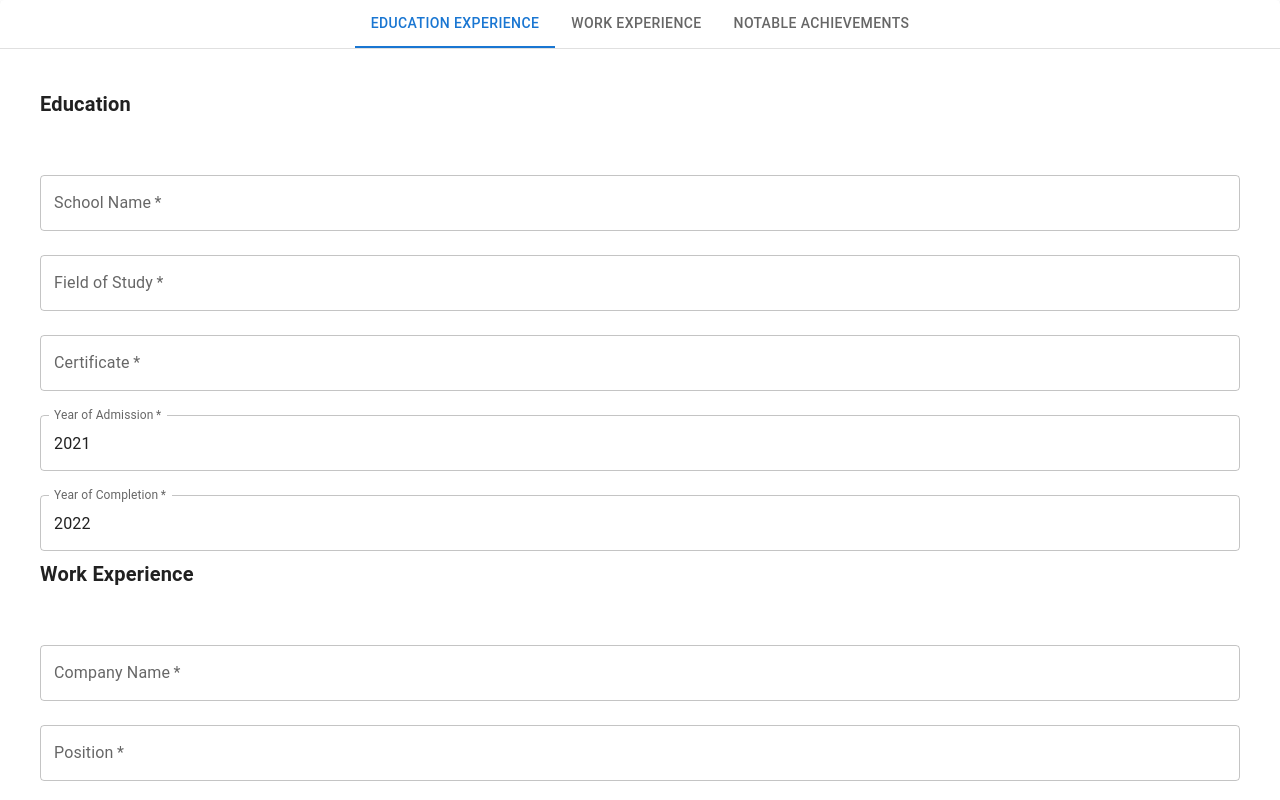
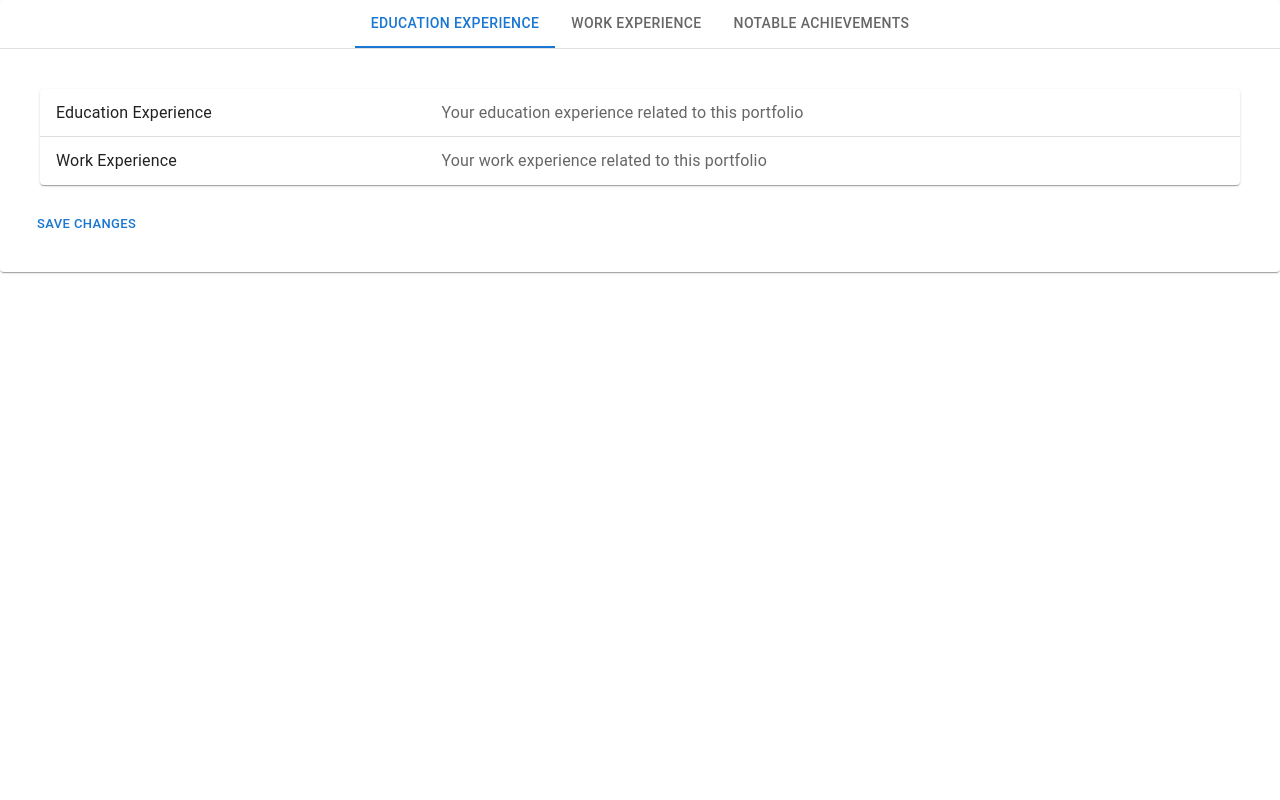
Before and after one commit to MaryDuodu/portfolio-builder, a Next.js app: page /dashboard/new-portfolio in a window 1280 px wide. Shown: the top 800 px of the page. Built offline with nearby package versions, Linux system fonts and the light colour scheme.

Commit message:
add accordion to the portfolio

```diff
--- a/pages/api/portfolio.ts
+++ b/pages/api/portfolio.ts
@@ -34,7 +34,7 @@ export default async function handler(
     }
     case "DELETE": {
       const { db } = await connectToDatabase();
-      const item = await db.collection("portfolios").findOneAndDelete({ _id: new ObjectId(req.query.id as any) });
+      await db.collection("portfolios").findOneAndDelete({ _id: new ObjectId(req.query.id as any) });
 
       return res.status(200).json({
         success: true,
--- a/pages/dashboard/new-portfolio.tsx
+++ b/pages/dashboard/new-portfolio.tsx
@@ -10,12 +10,16 @@ import {
   Tabs,
   Tab,
   Box,
+  Accordion,
+  AccordionSummary,
+  AccordionDetails,
 } from "@mui/material";
 import Router from "next/router";
 import React from "react";
 import Achievements from "../../components/portfolio/achievements";
 import WorkExperience from "../../components/portfolio/work_experience";
 import TabPanel from "../../components/tab-panel";
+// import ExpandMoreIcon from '@mui/icons-material/ExpandMore';
 
 class NewPortfolio extends React.Component<
   {},
@@ -38,8 +42,10 @@ class NewPortfolio extends React.Component<
       description: string;
     };
     selectedTab: number;
+    expanded: string | false;
   }
 > {
+
   constructor(props: any) {
     super(props);
 
@@ -62,8 +68,14 @@ class NewPortfolio extends React.Component<
         description: "",
       },
       selectedTab: 0,
+      expanded: false
     };
     this.handleSubmit = this.handleSubmit.bind(this);
+  }
+
+
+  handleAccordionChange(panel: string, isExpanded: boolean) {
+    this.setState({ expanded: isExpanded ? panel : false })
   }
 
   handleEducationFormChange(event: any, key: string) {
@@ -106,6 +118,8 @@ class NewPortfolio extends React.Component<
   render() {
     return (
       <Card sx={{ minWidth: 275, height: "max-content" }}>
+
+
         <Box sx={{ width: "100%" }}>
           <Box sx={{ borderBottom: 1, borderColor: "divider" }}>
             <Tabs
@@ -122,16 +136,25 @@ class NewPortfolio extends React.Component<
           </Box>
 
           <TabPanel value={this.state.selectedTab} index={0}>
+
             <form onSubmit={this.handleSubmit}>
               <CardContent>
-                <Typography
-                  sx={{ fontSize: 20, fontWeight: "bold", mb: 5,fontFamily: "Roboto"}}
-                  color="text.primary"
-                  gutterBottom
+
+
+                <Accordion expanded={this.state.expanded === 'panel1'}
+                  onChange={(event, isExpanded) => this.handleAccordionChange('panel1', isExpanded)}>
+                  <AccordionSummary
+                    // expandIcon={<ExpandMoreIcon />}
+                    aria-controls="panel1bh-content"
+                    id="panel1bh-header"
                   >
-                  Education
+                    <Typography sx={{ width: '33%', flexShrink: 0 }}>
+                      Education Experience
                     </Typography>
-
+                    <Typography sx={{ color: 'text.secondary' }}>Your education experience related to this portfolio</Typography>
+                  </AccordionSummary>
+                  <AccordionDetails
+                    style={{ marginLeft: "50px" }}>
                     <TextField
                       required
                       id="school"
@@ -212,15 +235,23 @@ class NewPortfolio extends React.Component<
                       }}
                     />
 
-                {/* TODO: add work experience forms here  */}
-                <Typography
-                  sx={{ fontSize: 20, fontWeight: "bold", mb: 5,fontFamily: "Roboto"}}
-                  color="text.primary"
-                  gutterBottom
+                  </AccordionDetails>
+                </Accordion>
+
+                <Accordion expanded={this.state.expanded === 'panel2'}
+                  onChange={(event, isExpanded) => this.handleAccordionChange('panel1', isExpanded)}>
+                  <AccordionSummary
+                    // expandIcon={<ExpandMoreIcon />}
+                    aria-controls="panel1bh-content"
+                    id="panel1bh-header"
                   >
+                    <Typography sx={{ width: '33%', flexShrink: 0 }}>
                       Work Experience
                     </Typography>
-
+                    <Typography sx={{ color: 'text.secondary' }}>Your work experience related to this portfolio</Typography>
+                  </AccordionSummary>
+                  <AccordionDetails
+                    style={{ marginLeft: "50px" }}>
                     <TextField
                       required
                       id="company"
@@ -296,7 +327,10 @@ class NewPortfolio extends React.Component<
                         this.handleWorkExperienceFormChange(e, "to");
                       }}
                     />
+                  </AccordionDetails>
+                </Accordion>
 
+                {/* TODO: add work experience forms here  */}
 
               </CardContent>
 
```
Lines whose indentation alone changed are shown as unchanged.
